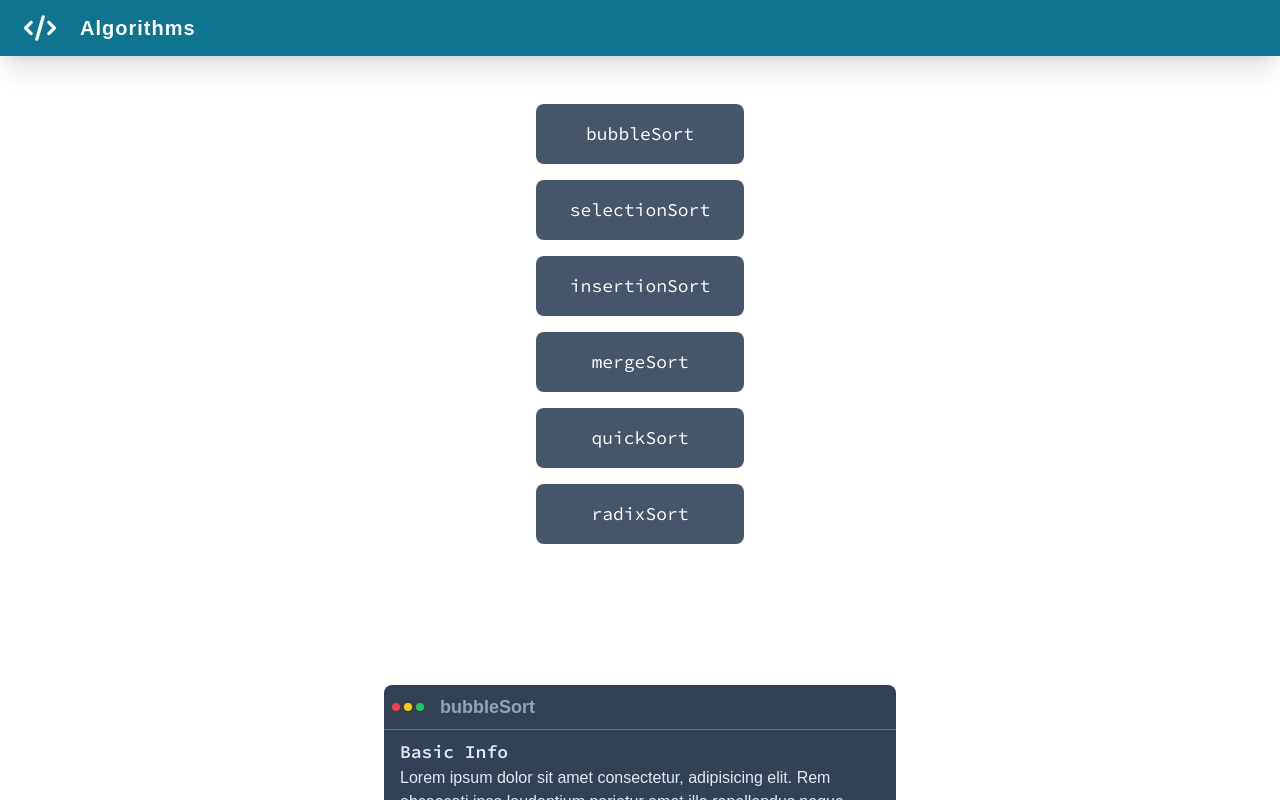
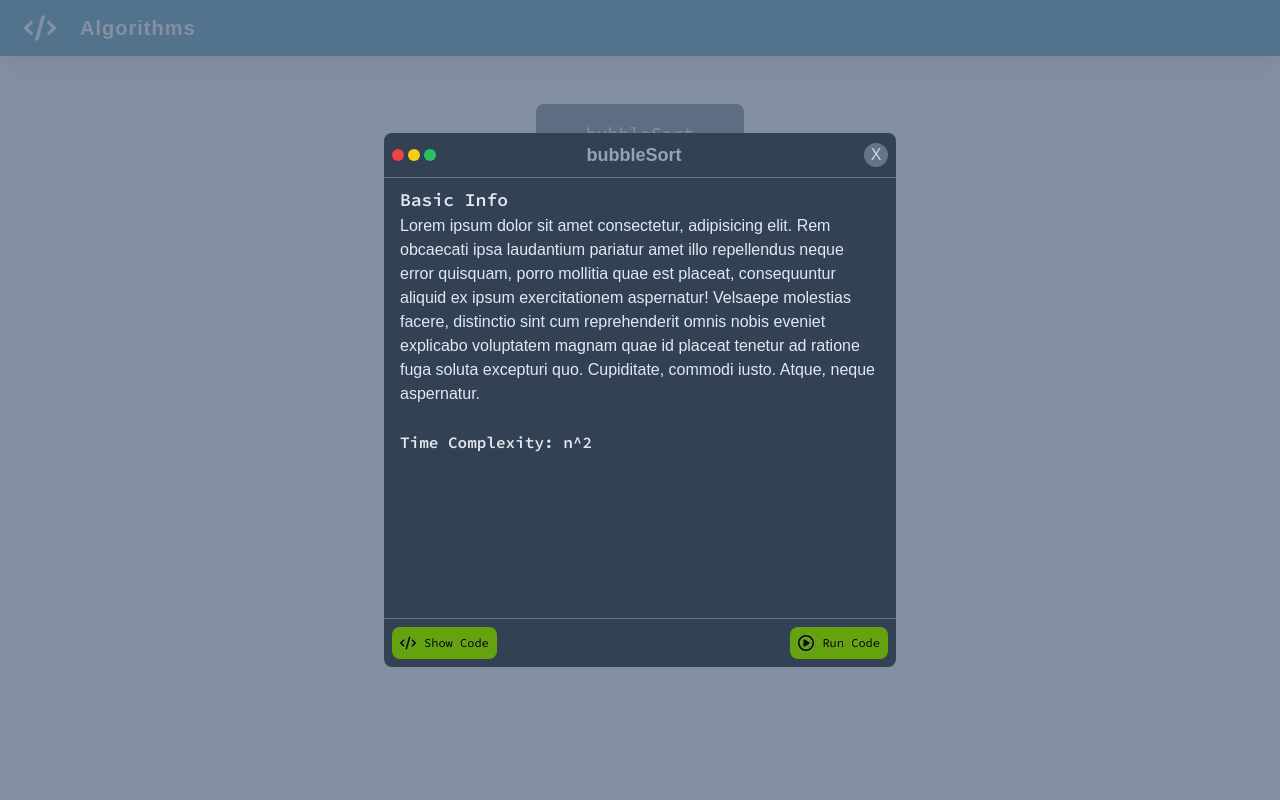
Before and after one commit to JannekS/algorithms, a Vue app: page / in a window 1280 px wide. Both pictures are taken after a click on the button "bubbleSort". Shown: the top 800 px of the page. Built offline with nearby package versions, Linux system fonts and the light colour scheme; a web font is replaced by a local one.

Commit message:
Converted CodeCard to modal that opens on algorithmBtn click.

```diff
--- a/src/components/CodeCard.vue
+++ b/src/components/CodeCard.vue
@@ -1,5 +1,9 @@
 <template>
-  <div class="h-screen w-full flex flex-row items-center justify-center">
+  <div
+    class="fixed top-0 bottom-0 left-0 right-0 h-screen w-full z-50 bg-slate-500 bg-opacity-80"
+    :class="displayModal"
+  >
+    <div class="flex flex-col justify-center items-center h-screen w-full">
       <!-- Front & Back Side Container-->
       <div class="w-11/12 h-3/4 max-w-lg md:h-2/3 2xl:h-1/2 group [perspective:900px]">
         <!-- Inner Container -->
@@ -9,7 +13,7 @@
           :class="cardRotate"
         >
           <!-- front side -->
-        <code-card-layout :cardHeading="algorithmData.name">
+          <code-card-layout :cardHeading="algorithmData.name" @closeBtnClicked="closeModal">
             <template #content>
               <!-- Basic Info -->
               <div v-show="!displayCode" id="code-info" :class="displayInfo">
@@ -58,13 +62,19 @@
           </code-card-layout>
 
           <!-- Back Side -->
-        <code-card-layout :cardHeading="algorithmData.name" rotated="[transform:rotateY(180deg)]">
+          <code-card-layout
+            :cardHeading="algorithmData.name"
+            rotated="[transform:rotateY(180deg)]"
+            @closeBtnClicked="closeModal"
+          >
             <template #content>
               <div class="flex flex-col items-center justify-end h-full">
                 <div v-if="algorithmErr" class="absloute font-bold text-lg text-red-500">
                   The visualisation for this algorithm can currently not be displayed.
                 </div>
-              <div class="flex flex-row justify-center items-end h-96 py-6 space-x-1 md:space-x-2">
+                <div
+                  class="flex flex-row justify-center items-end h-96 py-6 space-x-1 md:space-x-2"
+                >
                   <div
                     v-for="(num, index) in sortArray"
                     :key="index"
@@ -103,9 +113,12 @@
         </div>
       </div>
     </div>
+  </div>
 </template>
 
 <script>
+import useModalStore from '@/Stores/modal.js';
+import { mapState, mapWritableState } from 'pinia';
 import Prism from 'prismjs';
 import '@/assets/prism-custom.css';
 import algorithms from '@/algorithms.js';
@@ -143,6 +156,10 @@ export default {
       algorithmErr: false,
     };
   },
+  computed: {
+    ...mapState(useModalStore, ['displayModal']),
+    ...mapWritableState(useModalStore, ['isOpen']),
+  },
   mounted() {
     Prism.highlightAll();
   },
@@ -150,6 +167,10 @@ export default {
     Prism.highlightAll();
   },
   methods: {
+    closeModal() {
+      this.flipToFront();
+      this.isOpen = false;
+    },
     toggleInfoCode() {
       this.displayCode = !this.displayCode;
     },
--- a/src/components/CodeCardLayout.vue
+++ b/src/components/CodeCardLayout.vue
@@ -5,16 +5,27 @@
   >
     <div class="flex flex-col w-full h-full">
       <!-- Card Header -->
-      <div class="w-full border-b border-b-slate-500 flex flex-row items-center">
+      <div class="w-full border-b border-b-slate-500 flex flex-row justify-between items-center">
         <!-- Iconic Buttons -->
-        <div class="rounded-full h-2 w-2 ml-2 shrink-0 bg-red-500"></div>
-        <div class="rounded-full h-2 w-2 ml-1 shrink-0 bg-yellow-400"></div>
-        <div class="rounded-full h-2 w-2 ml-1 shrink-0 bg-green-500"></div>
+        <div class="flex flex-row items-center">
+          <div class="rounded-full h-3 w-3 ml-2 shrink-0 bg-red-500"></div>
+          <div class="rounded-full h-3 w-3 ml-1 shrink-0 bg-yellow-400"></div>
+          <div class="rounded-full h-3 w-3 ml-1 shrink-0 bg-green-500"></div>
+        </div>
+
         <!-- Card Heading -->
-        <div class="ml-4 py-2 text-slate-400">
+        <div class="mx-4 py-2 text-slate-400">
           <h2 class="text-lg font-bold">{{ cardHeading }}</h2>
         </div>
+        <!-- Close-Modal Button -->
+        <button
+          class="w-6 h-6 mr-2 ml-8 rounded-full text-slate-300 bg-slate-500 hover:bg-cyan-600"
+          @click="$emit('closeBtnClicked')"
+        >
+          X
+        </button>
       </div>
+
       <!-- Card Main Content -->
       <div class="flex-auto text-slate-200 p-2 border-b border-b-slate-500 overflow-y-auto md:px-4">
         <slot name="content"></slot>
--- /dev/null
+++ b/src/stores/modal.js
@@ -0,0 +1,12 @@
+import { defineStore } from 'pinia';
+
+export default defineStore('modal', {
+  state: () => ({
+    isOpen: false,
+  }),
+  getters: {
+    displayModal(state) {
+      return state.isOpen ? '' : 'hidden';
+    },
+  },
+});
--- a/src/views/HomeView.vue
+++ b/src/views/HomeView.vue
@@ -1,14 +1,18 @@
 <template>
-  <ul class="flex flex-col justify-center items-center mt-10">
-    <li v-for="algorithmObj in algorithmData" :key="algorithmObj.id">
-      <algorithm-btn :algorithm="algorithmObj.name" @btnClicked="openCodeCard" />
-    </li>
-  </ul>
+  <div class="h-screen">
+    <ul class="flex flex-col justify-center items-center mt-10">
+      <li v-for="algorithmObj in algorithmData" :key="algorithmObj.id">
+        <algorithm-btn :algorithm="algorithmObj.name" @btnClicked="openCodeCard" />
+      </li>
+    </ul>
+  </div>
 
   <code-card :algorithmData="algorithmData[selectedAlgorithm]" />
 </template>
 
 <script>
+import useModalStore from '@/Stores/modal.js';
+import { mapStores, mapWritableState } from 'pinia';
 import CodeCard from '@/components/CodeCard.vue';
 import AlgorithmBtn from '../components/AlgorithmBtn.vue';
 export default {
@@ -41,9 +45,14 @@ export default {
       },
     };
   },
+  computed: {
+    ...mapStores(useModalStore),
+    ...mapWritableState(useModalStore, ['isOpen']),
+  },
   methods: {
     openCodeCard(algorithm) {
       this.selectedAlgorithm = algorithm;
+      this.isOpen = true;
     },
   },
 };
```
Lines whose indentation alone changed are shown as unchanged.
